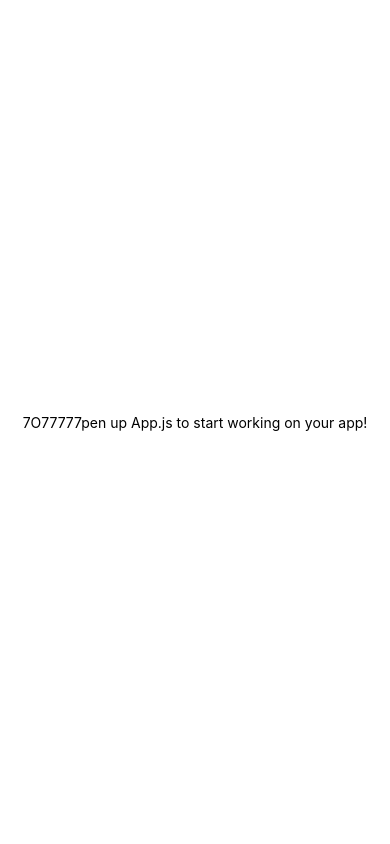
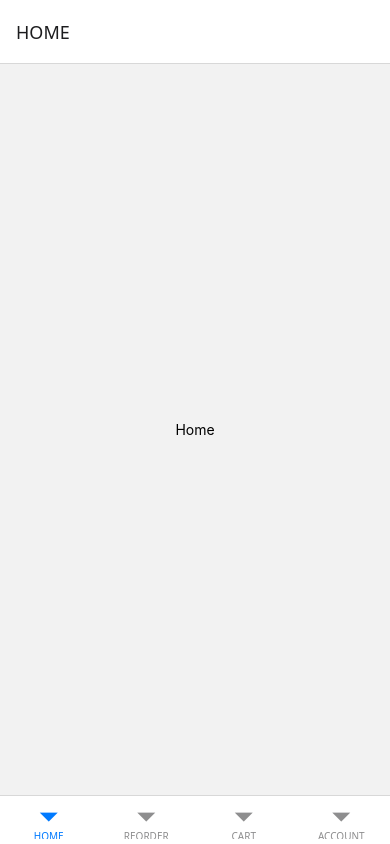
Before and after one commit to tee2490/Test-Demo-App, a React Native app: screen / in a window 390 px wide. Built offline with nearby package versions, Linux system fonts and the light colour scheme.

Commit message:
Platform & SafeAreaView

```diff
--- a/App.js
+++ b/App.js
@@ -1,20 +1,38 @@
-import { StatusBar } from 'expo-status-bar';
-import { StyleSheet, Text, View } from 'react-native';
+import { StatusBar } from "expo-status-bar";
+import { SafeAreaProvider, SafeAreaView } from 'react-native-safe-area-context'
+import {
+  Platform,
+  Text,
+  View,
+} from "react-native";
+import { NavigationContainer } from "@react-navigation/native";
+import { createBottomTabNavigator } from "@react-navigation/bottom-tabs";
 
-export default function App() {
+const isIOS = Platform.OS == "ios";
+
+const Tab = createBottomTabNavigator();
+
+function HomeScreen() {
   return (
-    <View style={styles.container}>
-      <Text>7O77777pen up App.js to start working on your app!</Text>
-      <StatusBar style="auto" />
-    </View>
+    <SafeAreaView edges={['top']} style={{ flex: 1, justifyContent: 'center', alignItems: 'center' }}>
+      <Text>{isIOS ? "IOS" : "Home"}</Text>
+    </SafeAreaView>
   );
 }
 
-const styles = StyleSheet.create({
-  container: {
-    flex: 1,
-    backgroundColor: '#fff',
-    alignItems: 'center',
-    justifyContent: 'center',
-  },
-});
+const App = () => {
+  return (
+    <SafeAreaProvider>
+        <NavigationContainer>
+          <Tab.Navigator screenOptions={{headerShown:true}}>
+            <Tab.Screen name="HOME" component={HomeScreen} />
+            <Tab.Screen name="REORDER" component={HomeScreen} />
+            <Tab.Screen name="CART" component={HomeScreen} />
+            <Tab.Screen name="ACCOUNT" component={HomeScreen} />
+          </Tab.Navigator>
+        </NavigationContainer>
+    </SafeAreaProvider>
+  );
+};
+
+export default App;
--- a/package.json
+++ b/package.json
@@ -9,10 +9,14 @@
     "web": "expo start --web"
   },
   "dependencies": {
+    "@react-navigation/bottom-tabs": "^7.4.7",
+    "@react-navigation/native": "^7.1.17",
     "expo": "~54.0.7",
     "expo-status-bar": "~3.0.8",
     "react": "19.1.0",
-    "react-native": "0.81.4"
+    "react-native": "0.81.4",
+    "react-native-safe-area-context": "~5.6.0",
+    "react-native-screens": "~4.16.0"
   },
   "private": true
 }
```
Also changed, not shown: 1 other file (tests, documents, lock files or other folders).
